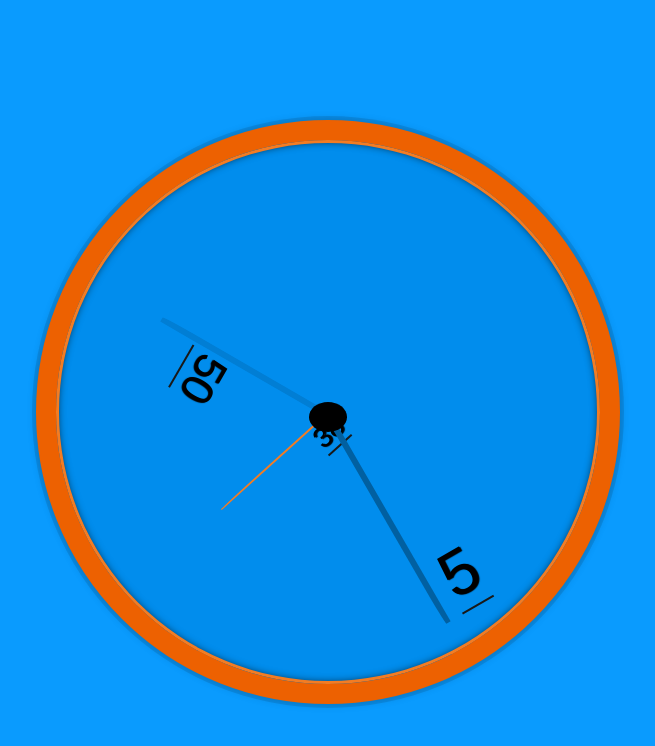
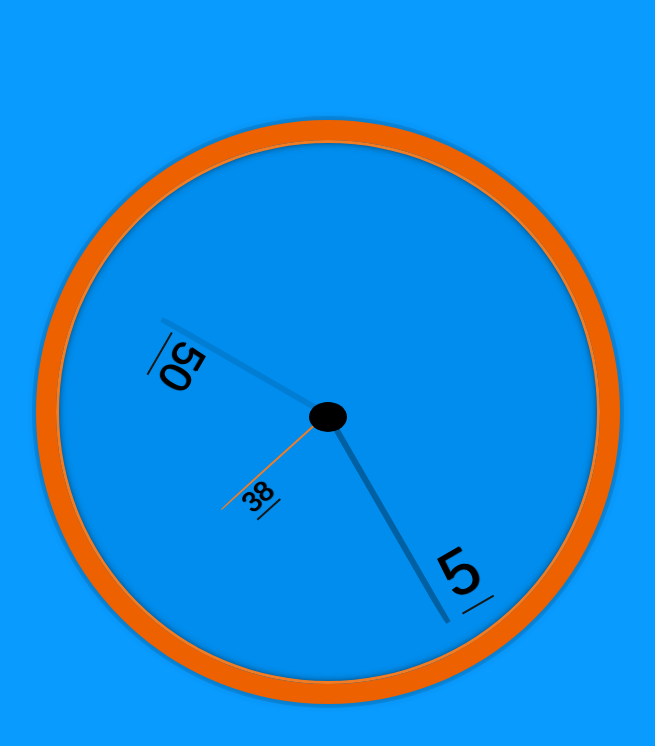
Before and after one commit to iamthelabhras/javascript-showcase, a plain HTML site: page javascript_31b--css_double_plus_js_clock/index.html in a window 1280 px wide. Shown: the whole page, without its empty margins (312-967 px from the left). Drawn offline with Linux system fonts and the light colour scheme.

Commit message:
feat: Updated margins on minute & second hands.

```diff
--- a/javascript_31b--css_double_plus_js_clock/css/css_double_plus_js_clock.css
+++ b/javascript_31b--css_double_plus_js_clock/css/css_double_plus_js_clock.css
@@ -105,12 +105,12 @@ html {
 #minute_hand span.current_time {
 	display: inline-block;
 	margin-top: .5rem;
-	margin-left: 2.55rem;
+	margin-left: 1rem;
 	font-size: var(--minute_font_size);
 }
 
 #second_hand span.current_time {
 	display: inline-block;
-	margin-left: 7.25rem;
+	margin-left: 1.25rem;
 	font-size: var(--second_font_size);
 }
```
